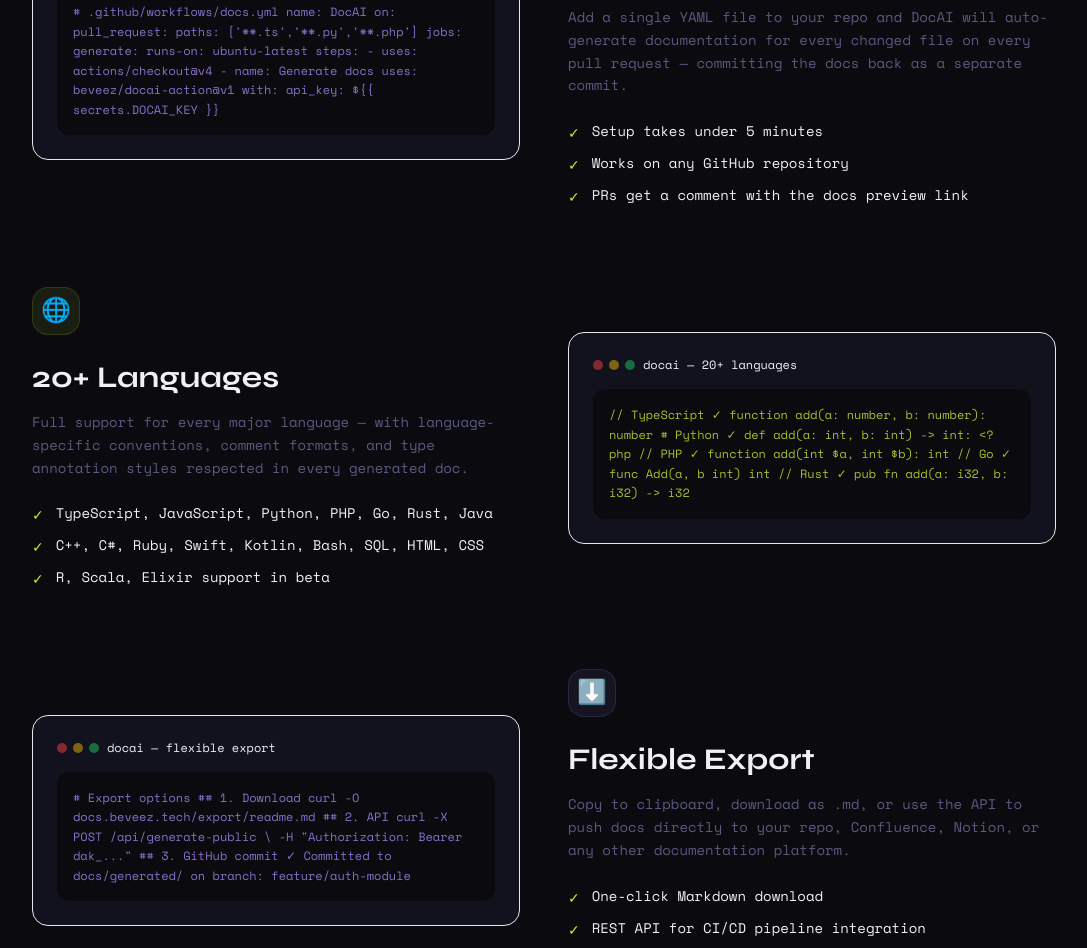
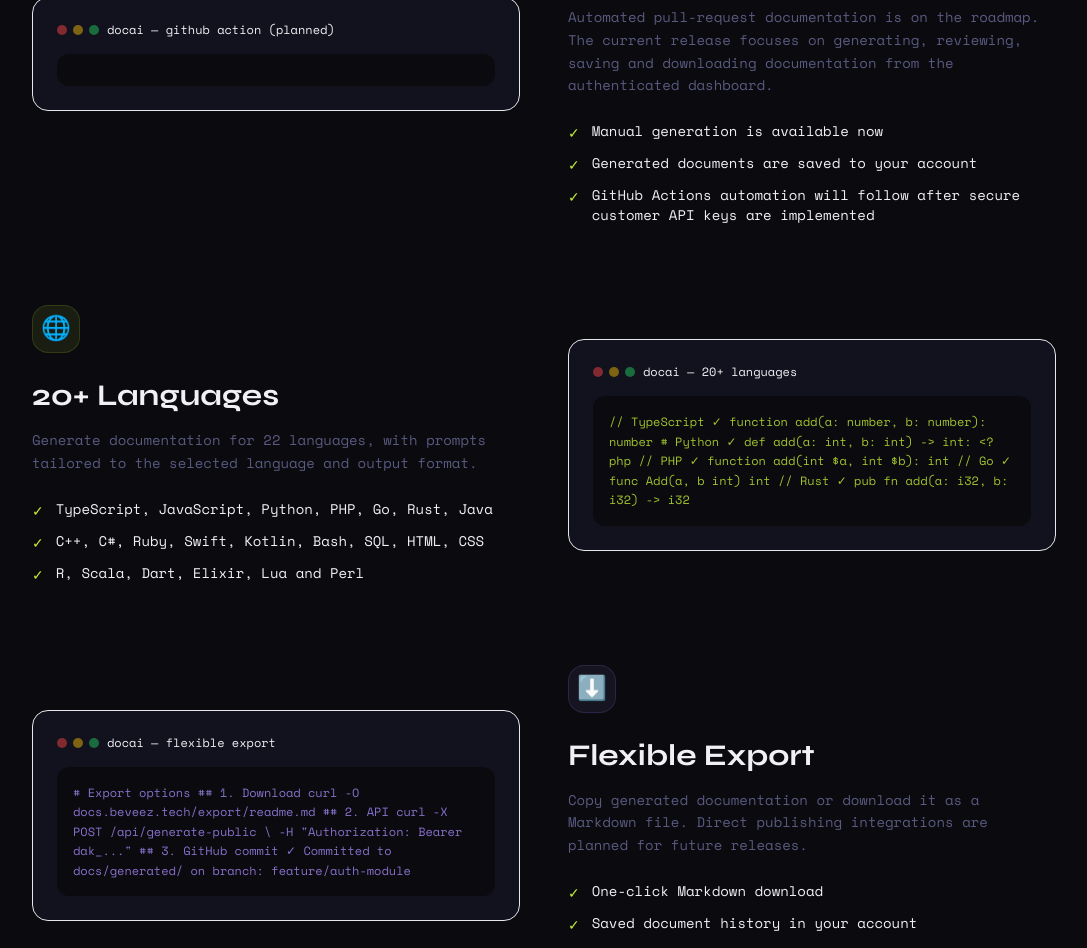
Before and after one commit to bhupindersb/ai-doc-generator, a Next.js app: page /features in a window 1280 px wide. Shown: the part 1940-2888 px from the top of the page, without its empty margins (96-1183 px from the left). Built offline with nearby package versions, Linux system fonts and the light colour scheme; no server answers.

Commit message:
Align Docs AI feature descriptions with currently available capabilities

```diff
--- a/app/features/page.tsx
+++ b/app/features/page.tsx
@@ -21,21 +21,21 @@ const features = [
     color: "#C8F135",
   },
   {
-    icon: "⚙️", title: "GitHub Action",
-    desc: "Add a single YAML file to your repo and DocAI will auto-generate documentation for every changed file on every pull request — committing the docs back as a separate commit.",
-    bullets: ["Setup takes under 5 minutes", "Works on any GitHub repository", "PRs get a comment with the docs preview link"],
+    icon: "⚙️", title: "GitHub Action (planned)",
+    desc: "Automated pull-request documentation is on the roadmap. The current release focuses on generating, reviewing, saving and downloading documentation from the authenticated dashboard.",
+    bullets: ["Manual generation is available now", "Generated documents are saved to your account", "GitHub Actions automation will follow after secure customer API keys are implemented"],
     color: "#a78bfa",
   },
   {
     icon: "🌐", title: "20+ Languages",
-    desc: "Full support for every major language — with language-specific conventions, comment formats, and type annotation styles respected in every generated doc.",
-    bullets: ["TypeScript, JavaScript, Python, PHP, Go, Rust, Java", "C++, C#, Ruby, Swift, Kotlin, Bash, SQL, HTML, CSS", "R, Scala, Elixir support in beta"],
+    desc: "Generate documentation for 22 languages, with prompts tailored to the selected language and output format.",
+    bullets: ["TypeScript, JavaScript, Python, PHP, Go, Rust, Java", "C++, C#, Ruby, Swift, Kotlin, Bash, SQL, HTML, CSS", "R, Scala, Dart, Elixir, Lua and Perl"],
     color: "#C8F135",
   },
   {
     icon: "⬇️", title: "Flexible Export",
-    desc: "Copy to clipboard, download as .md, or use the API to push docs directly to your repo, Confluence, Notion, or any other documentation platform.",
-    bullets: ["One-click Markdown download", "REST API for CI/CD pipeline integration", "Notion and Confluence export coming Q3 2026"],
+    desc: "Copy generated documentation or download it as a Markdown file. Direct publishing integrations are planned for future releases.",
+    bullets: ["One-click Markdown download", "Saved document history in your account", "Notion and Confluence publishing are planned"],
     color: "#a78bfa",
   },
 ];
```
